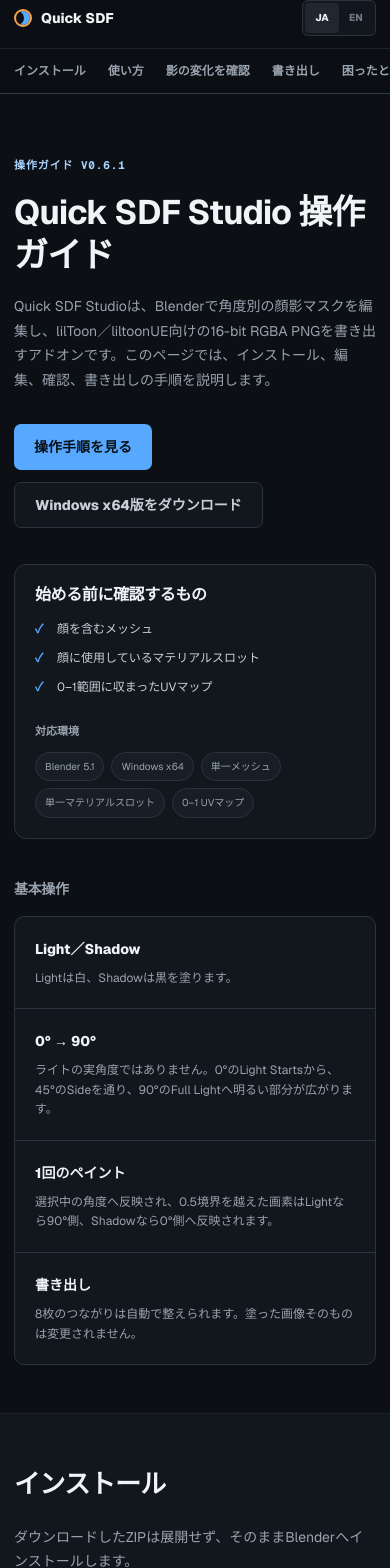
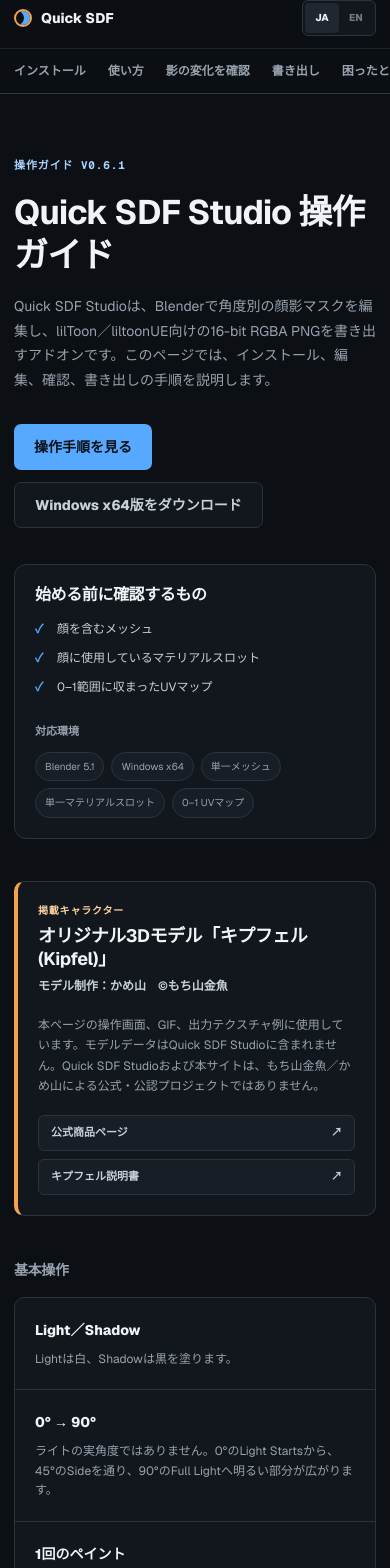
Before and after one commit to yeczrtu/QuickSDFBlender, a Next.js app in the folder website/: page /QuickSDFBlender/ in a window 390 px wide. Shown: the top 1568 px of the page. Built offline with nearby package versions, Linux system fonts and the light colour scheme.

Commit message:
docs: make Kipfel attribution prominent

```diff
--- a/website/app/globals.css
+++ b/website/app/globals.css
@@ -327,6 +327,75 @@
   flex-wrap: wrap;
   gap: 7px;
   margin: 0;
+}
+
+.model-credit {
+  display: grid;
+  grid-template-columns: minmax(250px, 0.8fr) minmax(320px, 1.25fr) auto;
+  gap: 28px;
+  align-items: center;
+  margin-bottom: 64px;
+  padding: 22px 24px;
+  border: 1px solid var(--line);
+  border-left: 4px solid var(--orange);
+  border-radius: 10px;
+  background: var(--surface);
+}
+
+.model-credit-heading > p {
+  margin-bottom: 6px;
+  color: var(--orange-soft);
+  font-size: 10px;
+  font-weight: 750;
+  letter-spacing: 0.08em;
+  text-transform: uppercase;
+}
+
+.model-credit-heading h2 {
+  margin-bottom: 6px;
+  font-size: 18px;
+}
+
+.model-credit-heading strong {
+  display: block;
+  color: var(--soft);
+  font-size: 12px;
+}
+
+.model-credit-body {
+  margin: 0;
+  color: var(--muted);
+  font-size: 12px;
+  line-height: 1.7;
+}
+
+.model-credit-links {
+  display: flex;
+  flex-direction: column;
+  gap: 8px;
+  align-items: stretch;
+}
+
+.model-credit-links a {
+  display: flex;
+  min-width: 150px;
+  min-height: 36px;
+  align-items: center;
+  justify-content: space-between;
+  gap: 18px;
+  padding: 0 12px;
+  border: 1px solid var(--line);
+  border-radius: 6px;
+  color: var(--soft);
+  background: var(--surface-2);
+  font-size: 11px;
+  font-weight: 650;
+}
+
+.model-credit-links a:hover,
+.site-footer a:hover {
+  color: var(--text);
+  border-color: #4b5a69;
 }
 
 .requirements-list li {
@@ -928,6 +997,11 @@
   font-size: 10px;
 }
 
+.site-footer a {
+  color: var(--soft);
+  border-bottom: 1px solid var(--line);
+}
+
 @media (max-width: 1050px) {
   .site-header {
     grid-template-columns: auto 1fr;
@@ -973,6 +1047,19 @@
     grid-template-columns: 1fr;
   }
 
+  .model-credit {
+    grid-template-columns: 1fr 1.35fr;
+  }
+
+  .model-credit-links {
+    grid-column: 1 / -1;
+    flex-direction: row;
+  }
+
+  .model-credit-links a {
+    flex: 1;
+  }
+
   .reverse-grid .screen-figure {
     order: 2;
   }
@@ -1011,6 +1098,18 @@
     grid-template-columns: 1fr;
     gap: 36px;
     padding-block: 62px 42px;
+  }
+
+  .model-credit {
+    grid-template-columns: 1fr;
+    gap: 18px;
+    margin-bottom: 46px;
+    padding: 20px;
+  }
+
+  .model-credit-links {
+    grid-column: auto;
+    flex-direction: column;
   }
 
   .guide-description {
--- a/website/app/page.tsx
+++ b/website/app/page.tsx
@@ -31,6 +31,13 @@
     requirements: ["Blender 5.1", "Windows x64", "単一メッシュ", "単一マテリアルスロット", "0–1 UVマップ"],
     beforeTitle: "始める前に確認するもの",
     beforeItems: ["顔を含むメッシュ", "顔に使用しているマテリアルスロット", "0–1範囲に収まったUVマップ"],
+    creditTitle: "掲載キャラクター",
+    creditName: "オリジナル3Dモデル「キプフェル (Kipfel)」",
+    creditCreator: "モデル制作：かめ山　©もち山金魚",
+    creditBody: "本ページの操作画面、GIF、出力テクスチャ例に使用しています。モデルデータはQuick SDF Studioに含まれません。Quick SDF Studioおよび本サイトは、もち山金魚／かめ山による公式・公認プロジェクトではありません。",
+    creditProduct: "公式商品ページ",
+    creditManual: "キプフェル説明書",
+    creditFooter: "Kipfel ©もち山金魚",
     basicsTitle: "基本操作",
     basics: [
       ["Light／Shadow", "Lightは白、Shadowは黒を塗ります。"],
@@ -171,7 +178,7 @@
     referenceLead: "対応範囲、ソースコード、不具合報告はこちらです。",
     limitations: ["単一オブジェクト", "単一マテリアルスロット", "単一0–1 UV", "Windows x64", "Blender 5.1"],
     issue: "GitHub Issueを作成",
-    attribution: "画面キャプチャにはKipfel ©もち山金魚を使用しています。モデルデータはQuick SDF Studioに含まれません。",
+    attribution: "Kipfel 公式商品ページ",
     footer: "Quick SDF Studio v0.6.1 — Blender 5.1／Windows x64",
     imageAlts: {
       create: "顔のメッシュとマテリアルスロットを選び、Create & Editを押すQuick SDFパネル",
@@ -201,6 +208,13 @@
     requirements: ["Blender 5.1", "Windows x64", "One mesh", "One material slot", "One 0–1 UV map"],
     beforeTitle: "Before you begin",
     beforeItems: ["A mesh containing the face", "The material slot used by the face", "A UV map contained within the 0–1 range"],
+    creditTitle: "Character used in the examples",
+    creditName: "Original 3D model “Kipfel”",
+    creditCreator: "Model by かめ山 · ©もち山金魚",
+    creditBody: "The interface screenshots, animated preview, and exported-texture example on this page use the Kipfel character model. Character model files are not included with Quick SDF Studio. Quick SDF Studio and this website are not official or endorsed projects of もち山金魚 or かめ山.",
+    creditProduct: "Official product page",
+    creditManual: "Kipfel manual",
+    creditFooter: "Kipfel ©もち山金魚",
     basicsTitle: "Basic controls",
     basics: [["Light / Shadow", "Light paints white; Shadow paints black."], ["0° → 90°", "This is not the light’s physical angle. The lit area grows from Light Starts at 0°, through the Side reference at 45°, to Full Light at 90°."], ["One stroke", "The stroke is applied at the selected angle. Pixels crossing the 0.5 boundary are carried toward 90° for Light or toward 0° for Shadow."], ["Export", "Quick SDF fixes continuity across all eight guides without changing the images you painted."]],
     installTitle: "Installation",
@@ -255,7 +269,7 @@
     referenceLead: "Supported scope, source code, and issue reporting.",
     limitations: ["One object", "One material slot", "One 0–1 UV map", "Windows x64", "Blender 5.1"],
     issue: "Open a GitHub Issue",
-    attribution: "Screenshots feature Kipfel ©もち山金魚. Character model files are not included with Quick SDF Studio.",
+    attribution: "Official Kipfel product page",
     footer: "Quick SDF Studio v0.6.1 — Blender 5.1 / Windows x64",
     imageAlts: {
       create: "Quick SDF panel with the face mesh and material slot selected before choosing Create and Edit",
@@ -359,6 +373,19 @@
             <ul className="requirements-list">{t.requirements.map((item) => <li key={item}>{item}</li>)}</ul>
           </aside>
         </section>
+
+        <aside className="model-credit page-shell" aria-labelledby="model-credit-title">
+          <div className="model-credit-heading">
+            <p>{t.creditTitle}</p>
+            <h2 id="model-credit-title">{t.creditName}</h2>
+            <strong>{t.creditCreator}</strong>
+          </div>
+          <p className="model-credit-body">{t.creditBody}</p>
+          <div className="model-credit-links">
+            <a href="https://mukumi.booth.pm/items/5813187" target="_blank" rel="noreferrer">{t.creditProduct}<span aria-hidden="true">↗</span></a>
+            <a href="https://mochiyama.com/kipfel_manual_jp" target="_blank" rel="noreferrer">{t.creditManual}<span aria-hidden="true">↗</span></a>
+          </div>
+        </aside>
 
         <section className="basics-section page-shell" aria-labelledby="basics-title">
           <h2 id="basics-title">{t.basicsTitle}</h2>
@@ -465,12 +492,12 @@
         <section className="manual-section reference-section">
           <div className="page-shell reference-grid">
             <div><h2>{t.referenceTitle}</h2><p>{t.referenceLead}</p><ul>{t.limitations.map((item) => <li key={item}>{item}</li>)}</ul></div>
-            <div className="reference-links"><a href="https://github.com/yeczrtu/QuickSDFBlender" target="_blank" rel="noreferrer">{t.github}<span aria-hidden="true">↗</span></a><a href="https://github.com/yeczrtu/QuickSDFBlender/issues" target="_blank" rel="noreferrer">{t.issue}<span aria-hidden="true">↗</span></a><a href="https://mochiyama.com/kipfel_manual_jp" target="_blank" rel="noreferrer">{t.attribution}<span aria-hidden="true">↗</span></a></div>
+            <div className="reference-links"><a href="https://github.com/yeczrtu/QuickSDFBlender" target="_blank" rel="noreferrer">{t.github}<span aria-hidden="true">↗</span></a><a href="https://github.com/yeczrtu/QuickSDFBlender/issues" target="_blank" rel="noreferrer">{t.issue}<span aria-hidden="true">↗</span></a><a href="https://mukumi.booth.pm/items/5813187" target="_blank" rel="noreferrer">{t.attribution}<span aria-hidden="true">↗</span></a></div>
           </div>
         </section>
       </main>
 
-      <footer className="site-footer"><div className="page-shell"><span>{t.footer}</span><span>© 2026 Hoshino · GPL-3.0-or-later</span></div></footer>
+      <footer className="site-footer"><div className="page-shell"><span>{t.footer}</span><span><a href="https://mukumi.booth.pm/items/5813187" target="_blank" rel="noreferrer">{t.creditFooter}</a> · © 2026 Hoshino · GPL-3.0-or-later</span></div></footer>
     </>
   );
 }
```
Also changed, not shown: 1 other file (tests, documents, lock files or other folders).
